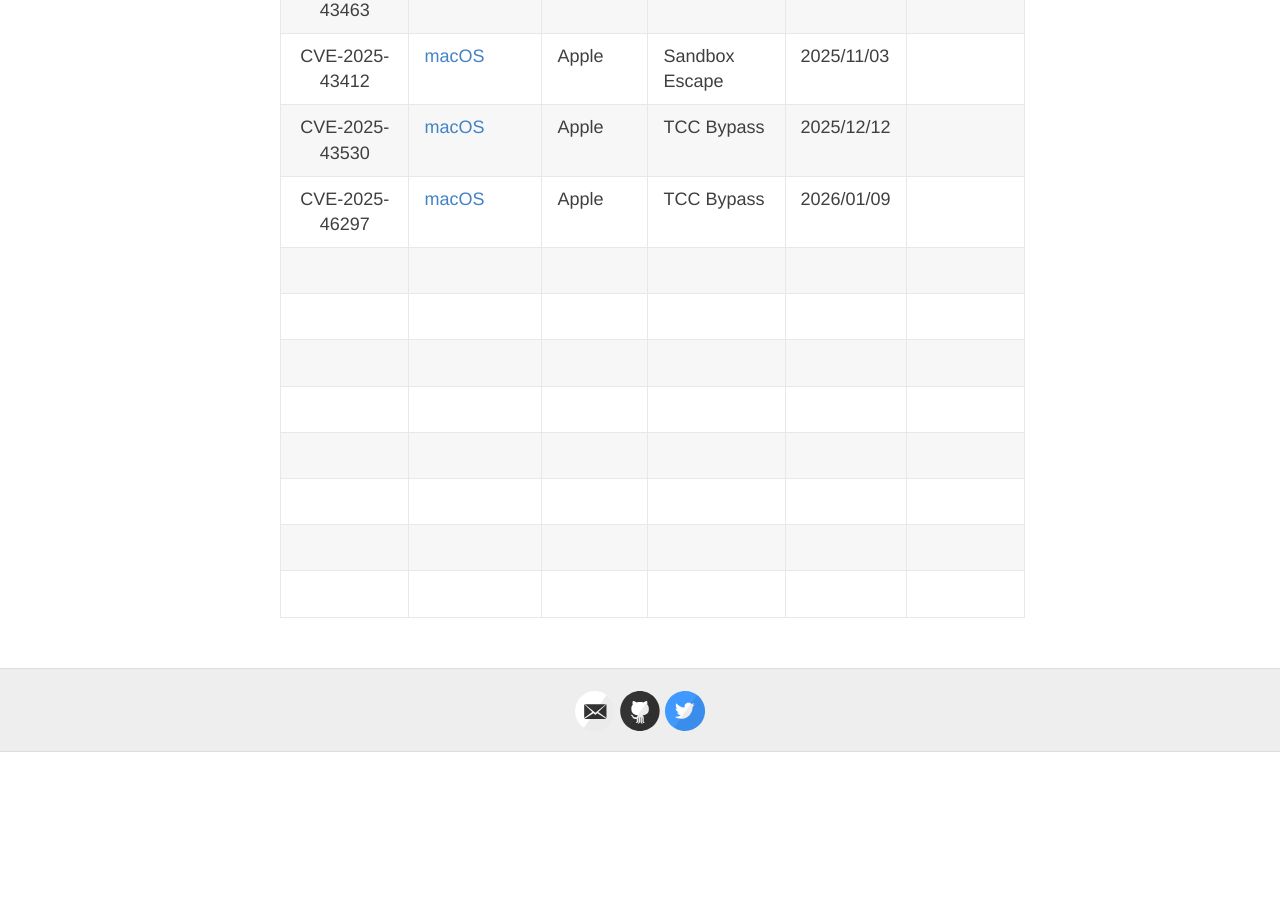
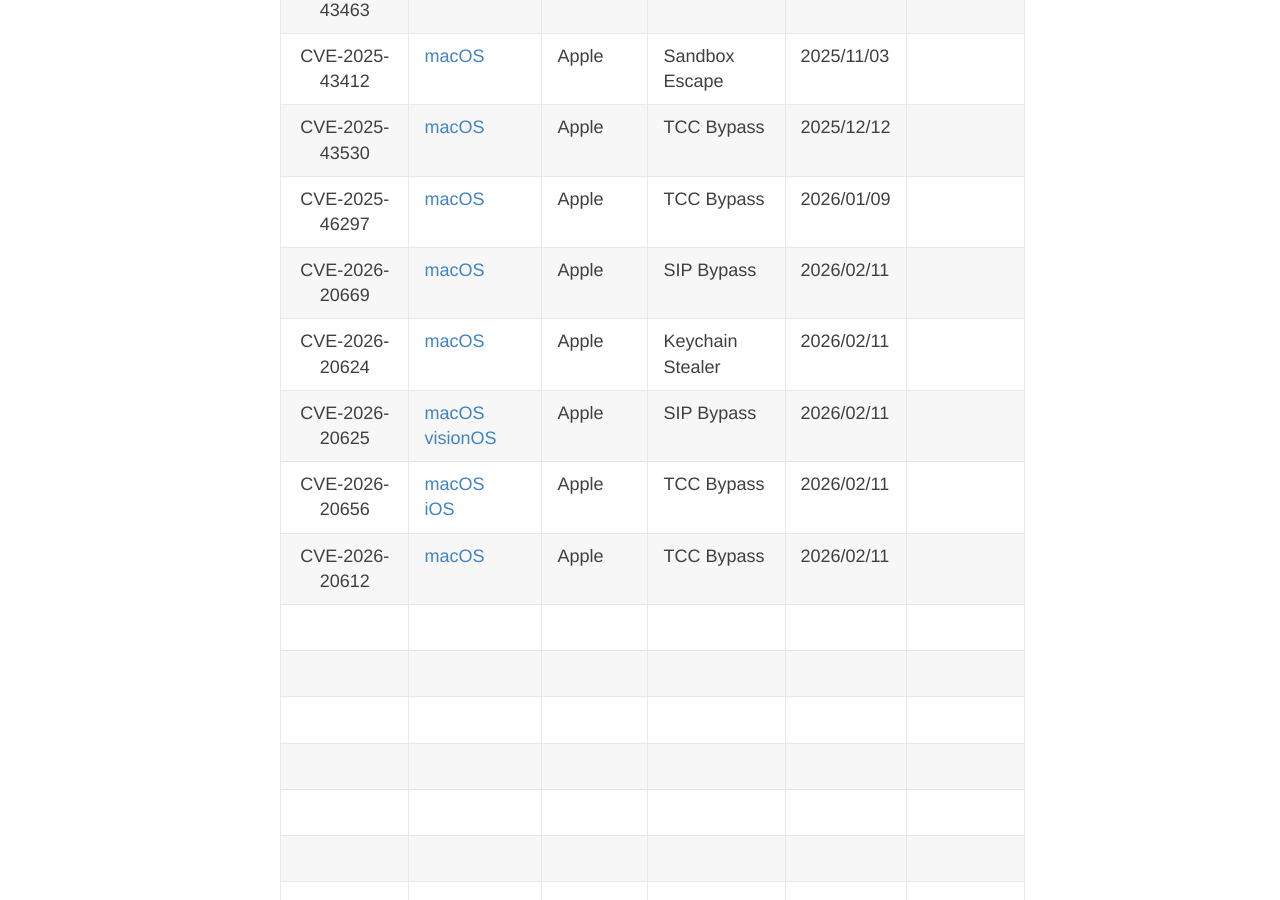
Before and after one commit to jhftss/jhftss.github.io, a Jekyll site: the page built from CVEs.md, in a window 1280 px wide and 900 px high, scrolled down 23774 px. Built offline with Jekyll 4.4.1, drawn with Linux system fonts in a browser that asks for light colours; before the commit the page ends 24526 px from its top, so only the background shows below that.

Commit message:
Add some new CVE entries

```diff
--- a/CVEs.md
+++ b/CVEs.md
@@ -328,6 +328,11 @@
 |                        CVE-2025-43412                        | [macOS](https://support.apple.com/en-gb/125634)              | Apple       | Sandbox Escape                              | 2025/11/03     |                                                              |
 |                        CVE-2025-43530                        | [macOS](https://support.apple.com/en-us/125886)              | Apple       | TCC Bypass                                  | 2025/12/12     |                                                              |
 |                        CVE-2025-46297                        | [macOS](https://support.apple.com/en-us/125886)              | Apple       | TCC Bypass                                  | 2026/01/09     |                                                              |
+|                        CVE-2026-20669                        | [macOS](https://support.apple.com/en-us/126348)              | Apple       | SIP Bypass                                  | 2026/02/11     |                                                              |
+|                        CVE-2026-20624                        | [macOS](https://support.apple.com/en-us/126348)              | Apple       | Keychain Stealer                            | 2026/02/11     |                                                              |
+|                        CVE-2026-20625                        | [macOS](https://support.apple.com/en-us/126348)<br />[visionOS](https://support.apple.com/en-us/126353) | Apple       | SIP Bypass                                  | 2026/02/11     |                                                              |
+|                        CVE-2026-20656                        | [macOS](https://support.apple.com/en-us/126348)<br />[iOS](https://support.apple.com/en-us/126347) | Apple       | TCC Bypass                                  | 2026/02/11     |                                                              |
+|                        CVE-2026-20612                        | [macOS](https://support.apple.com/en-us/126348)              | Apple       | TCC Bypass                                  | 2026/02/11     |                                                              |
 |                                                              |                                                              |             |                                             |                |                                                              |
 |                                                              |                                                              |             |                                             |                |                                                              |
 |                                                              |                                                              |             |                                             |                |                                                              |
```
